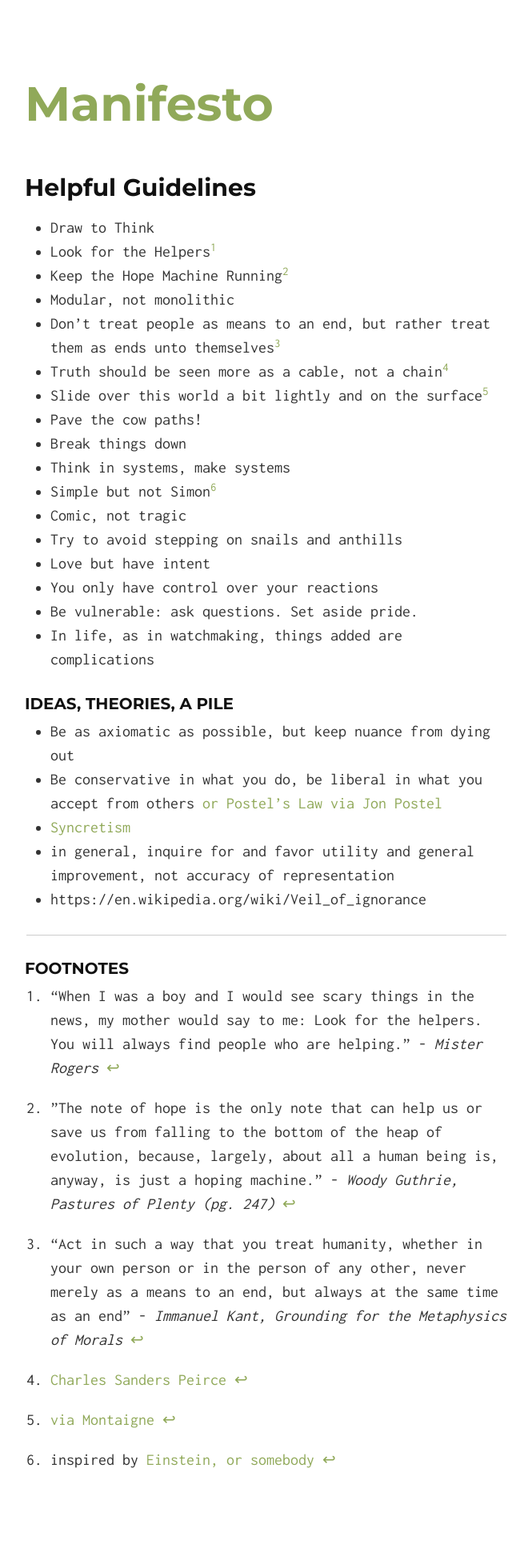
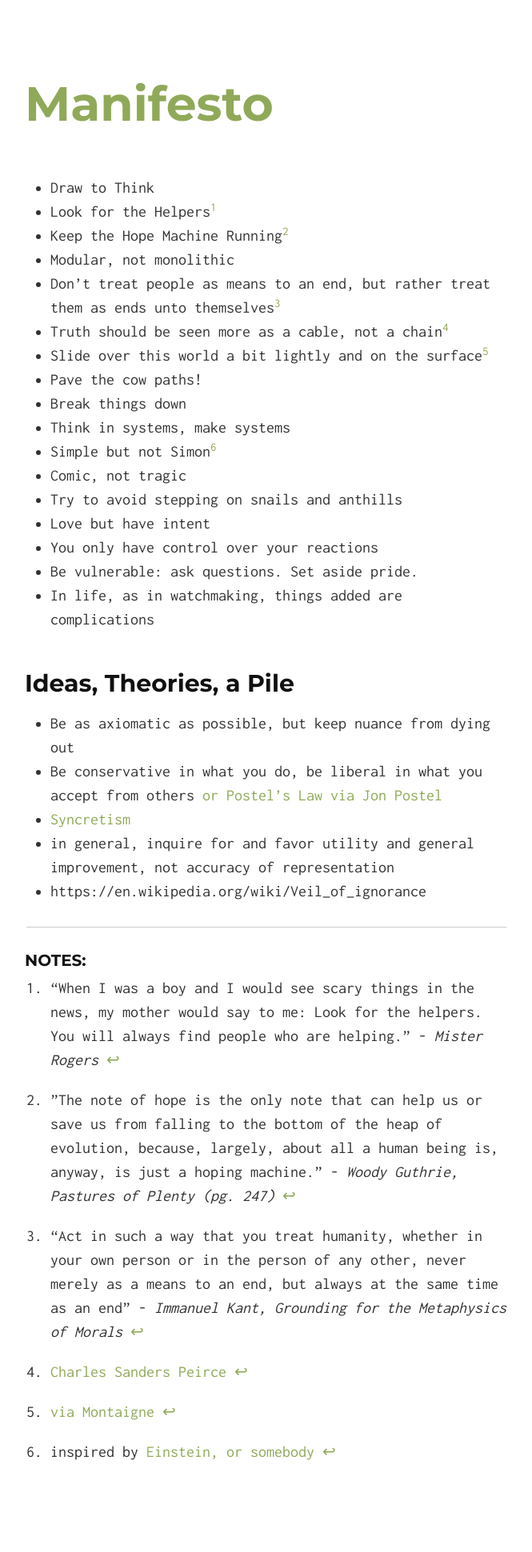
Before and after one commit to thepru/manifesto, a Jekyll site: the page built from index.md, in a window 1280 px wide. Shown: the whole page at 80% size, without its empty margins (307-972 px from the left). Built offline with Jekyll 4.4.1, drawn with Linux system fonts in a browser that asks for light colours; our own code applies the rules of GitHub Pages for plain Markdown files.

Commit message:
manifesto improvements

```diff
--- a/index.md
+++ b/index.md
@@ -1,8 +1,6 @@
 ---
 layout: default
 ---
-
-## Helpful Guidelines
 
  - Draw to Think
  - Look for the Helpers[^helpers]
@@ -22,7 +20,7 @@ layout: default
  - Be vulnerable: ask questions. Set aside pride.
  - In life, as in watchmaking, things added are complications
 
-### Ideas, Theories, a Pile
+## Ideas, Theories, a Pile
 
  - Be as axiomatic as possible, but keep nuance from dying out
  - Be conservative in what you do, be liberal in what you accept from others [or Postel's Law via Jon Postel](https://en.wikipedia.org/wiki/Robustness_principle)
@@ -32,7 +30,7 @@ layout: default
 
 ***
 
-#### Footnotes
+### Notes:
 
 [^helpers]: "When I was a boy and I would see scary things in the news, my mother would say to me: Look for the helpers. You will always find people who are helping." - *Mister Rogers*
 
```
